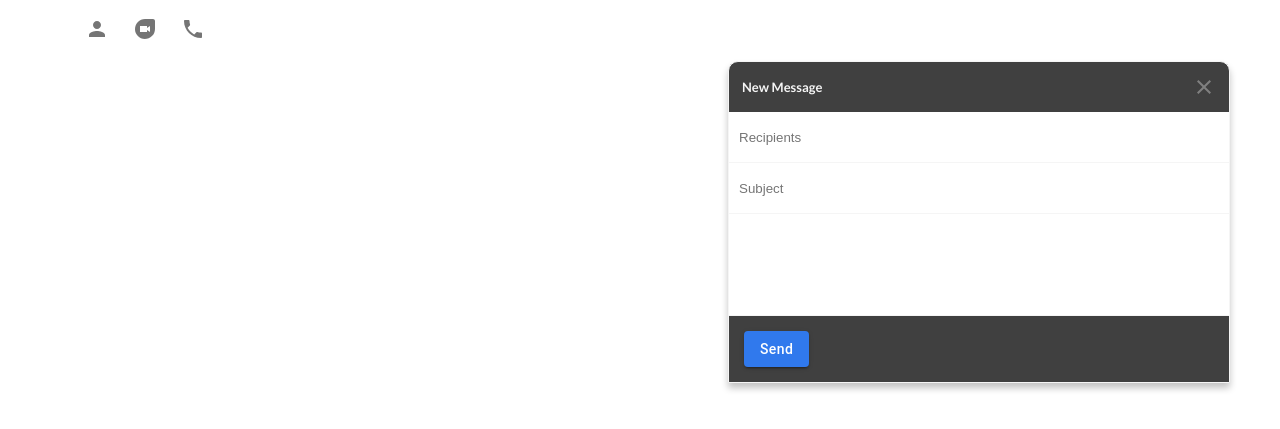
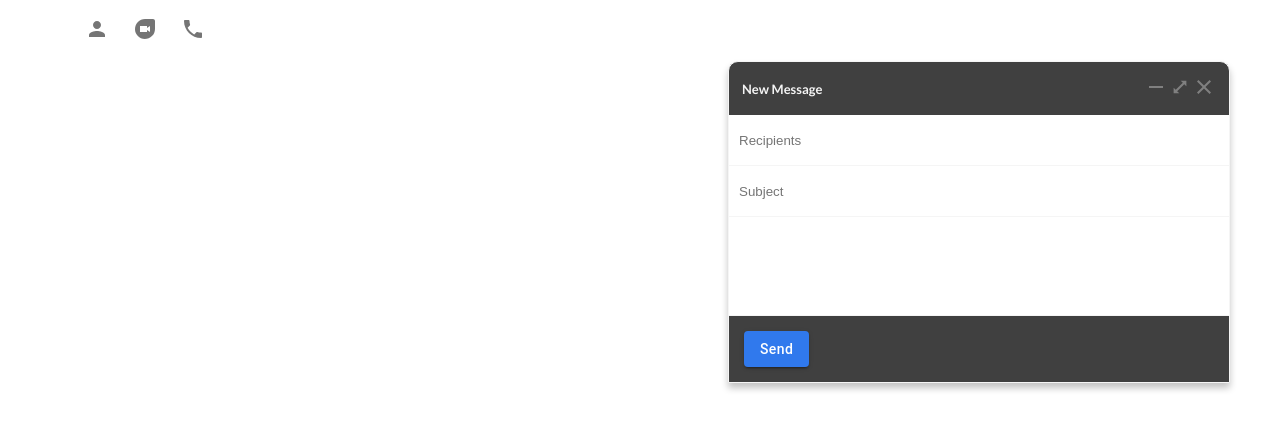
Before and after one commit to horlabyc/Gmail-clone, a React (Create React App) app: page / in a window 1280 px wide. Both pictures are taken after a click on the button "Compose". Shown: the part 417-846 px from the top of the page. Built offline with nearby package versions, Linux system fonts and the light colour scheme.

Commit message:
compose message ui complete

```diff
--- a/package.json
+++ b/package.json
@@ -11,6 +11,7 @@
     "@testing-library/user-event": "^7.1.2",
     "react": "^17.0.1",
     "react-dom": "^17.0.1",
+    "react-hook-form": "^6.14.0",
     "react-redux": "^7.1.3",
     "react-router-dom": "^5.2.0",
     "react-scripts": "4.0.1"
--- a/src/App.js
+++ b/src/App.js
@@ -6,8 +6,11 @@ import { BrowserRouter as Router, Link, Switch, Route} from 'react-router-dom';
 import Mail from './components/Mail/mail';
 import MailList from './components/MailList/mailList';
 import SendMail from './components/SendMail/sendMail';
+import { useSelector } from 'react-redux'
+import { selectSendMessageBoxIsOpen } from './features/mailSlice';
 
 function App() {
+  const sendMessageBoxIsOpen = useSelector(selectSendMessageBoxIsOpen)
   return (
     <Router>
       <div className="app">
@@ -19,7 +22,7 @@ function App() {
             <Route path="/" component={MailList}></Route>
           </Switch>
         </div>
-        <SendMail />
+        {sendMessageBoxIsOpen && <SendMail />}
       </div>
     </Router>
   );
--- a/src/components/SendMail/sendMail.css
+++ b/src/components/SendMail/sendMail.css
@@ -12,6 +12,11 @@
   flex-direction: column;
   border: 1px solid whitesmoke;
   box-shadow: 0px 5px 7px 0px rgba(0, 0, 0, 0.24);
+}
+
+.sendMail__minimized {
+  height: 8% !important;
+  width: 20% !important;
 }
 
 .sendMail__header {
@@ -33,14 +38,22 @@
   margin: 15px !important;
 }
 
-.sendMail__close {
+.sendMail__close, .sendMail__minimize, .sendMail__maximize {
   cursor: pointer;
+}
+
+.sendMail__maximize {
+  transform: rotate(45deg) !important;
 }
 
 .sendMail > form {
   display: flex;
   flex: 1;
   flex-direction: column;
+}
+
+.sendMail__minimized > form {
+  display: none !important;
 }
 
 .sendMail > form > input{
@@ -54,3 +67,12 @@
 .sendMail__message {
   flex: 1;
 }
+
+.sendMail__error {
+  color: #ce0a0a;
+  background-color: white;
+  text-align: right;
+  padding: 2px;
+  font-size: 0.8rem;
+  font-style: italic;
+}
--- a/src/components/SendMail/sendMail.js
+++ b/src/components/SendMail/sendMail.js
@@ -1,21 +1,53 @@
 import React from 'react';
 import './sendMail.css';
 import CloseOutlinedIcon from '@material-ui/icons/CloseOutlined';
+import RemoveOutlinedIcon from '@material-ui/icons/RemoveOutlined';
+import HeightIcon from '@material-ui/icons/Height';
 import { Button } from '@material-ui/core';
+import { useForm } from 'react-hook-form';
+import { useDispatch, useSelector } from 'react-redux'
+import { closeSendMessageBox,openSendMessageBox, minimizeSendMessageBox, selectSendMessageBoxIsMinimized } from '../../features/mailSlice';
 
 const SendMail = () => {
+
+  const { errors, handleSubmit, watch, register } = useForm();
+  const dispatch = useDispatch();
+  const sendMessageBoxIsMinimized = useSelector(selectSendMessageBoxIsMinimized)
+  const onSubmit = (data) => {
+    console.log(data);
+  }
   return (
-    <div className="sendMail">
+    <div className={`sendMail ${sendMessageBoxIsMinimized ? 'sendMail__minimized' : ''}`}>
       <div className="sendMail__header">
         <h3>New Message</h3>
-        <CloseOutlinedIcon className="sendMail__close"/>
+        <div className="sendMail__header__right">
+          <RemoveOutlinedIcon className="sendMail__minimize" onClick={() => dispatch(minimizeSendMessageBox())}/>
+          <HeightIcon className="sendMail__maximize" onClick={() => dispatch(openSendMessageBox())}/>
+          <CloseOutlinedIcon className="sendMail__close" onClick={() => dispatch(closeSendMessageBox())}/>
+        </div>
       </div>
-      <form>
-
-        <input type="text" placeholder="Recipients"/>
-        <input type="text" placeholder="Subject"/>
-        <input type="text" className="sendMail__message"/>
-
+      <form onSubmit={handleSubmit(onSubmit)}>
+        <input
+          name="to"
+          type="email"
+          placeholder="Recipients"
+          ref={register({ required: true })}
+        />
+        {errors.to && <p className="sendMail__error">Recipient is required</p>}
+        <input
+          name="subject"
+          type="text"
+          placeholder="Subject"
+          ref={register({ required: true })}
+        />
+        {errors.subject && <p className="sendMail__error">Subject is required</p>}
+        <input
+          name="message"
+          type="text"
+          className="sendMail__message"
+          ref={register({ required: true })}
+        />
+        {errors.message && <p className="sendMail__error">Message is required</p>}
         <div className="sendMail__options">
           <Button className="sendMail__send" variant="contained" color="primary" type="submit">Send</Button>
         </div>
--- a/src/components/Sidebar/sidebar.js
+++ b/src/components/Sidebar/sidebar.js
@@ -13,13 +13,18 @@ import ExpandMoreIcon from '@material-ui/icons/ExpandMore';
 import PersonIcon from '@material-ui/icons/Person';
 import DuoIcon from '@material-ui/icons/Duo';
 import PhoneIcon from '@material-ui/icons/Phone';
+import { useDispatch } from 'react-redux';
+import { openSendMessageBox } from '../../features/mailSlice';
 
 const Sidebar = () => {
+
+  const dispatch = useDispatch();
   return (
     <div className="sidebar">
       <Button
         startIcon={<AddIcon fontSize="large"/>}
         className="sidebar__compose"
+        onClick={() => dispatch(openSendMessageBox())}
       >
         Compose
       </Button>
--- a/src/features/mailSlice.js
+++ b/src/features/mailSlice.js
@@ -4,18 +4,24 @@ export const mailSlice = createSlice({
   name: 'mail',
   initialState: {
     sendMessageBoxIsOpen: false,
+    sendMessageBoxIsMinimized: false
   },
   reducers: {
     openSendMessageBox: state => {
       state.sendMessageBoxIsOpen = true;
+      state.sendMessageBoxIsMinimized = false;
     },
     closeSendMessageBox: state => {
       state.sendMessageBoxIsOpen = false;
+      state.sendMessageBoxIsMinimized = false;
+    },
+    minimizeSendMessageBox: state => {
+      state.sendMessageBoxIsMinimized = true;
     }
   },
 });
 
-export const { openSendMessageBox, closeSendMessageBox } = mailSlice.actions;
+export const { openSendMessageBox, closeSendMessageBox, minimizeSendMessageBox } = mailSlice.actions;
 
 // The function below is called a thunk and allows us to perform async logic. It
 // can be dispatched like a regular action: `dispatch(incrementAsync(10))`. This
@@ -31,5 +37,6 @@ export const { openSendMessageBox, closeSendMessageBox } = mailSlice.actions;
 // the state. Selectors can also be defined inline where they're used instead of
 // in the slice file. For example: `useSelector((state) => state.counter.value)`
 export const selectSendMessageBoxIsOpen = state => state.mail.sendMessageBoxIsOpen;
+export const selectSendMessageBoxIsMinimized = state => state.mail.sendMessageBoxIsMinimized;
 
 export default mailSlice.reducer;
```
Also changed, not shown: 2 other files (tests, documents, lock files or other folders).
